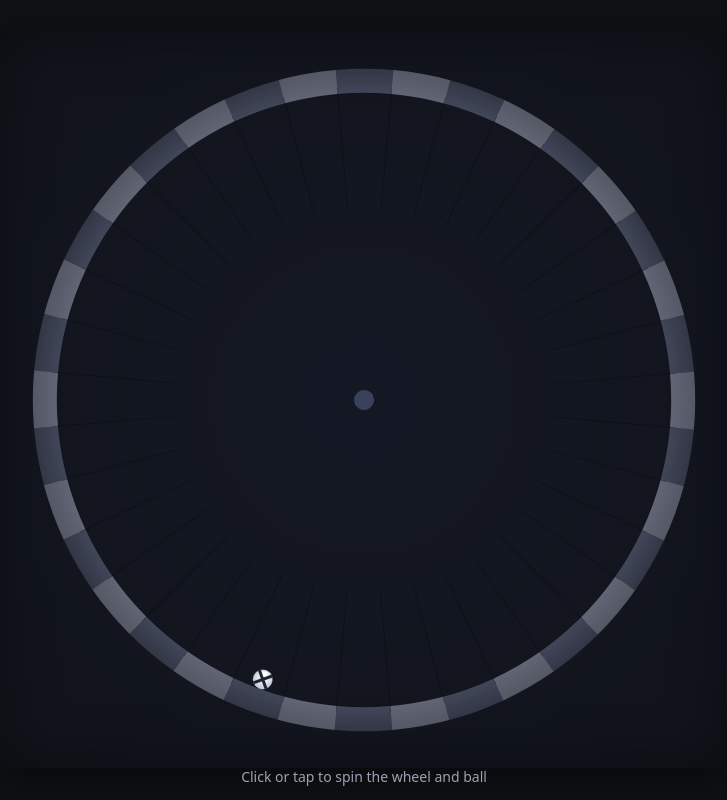
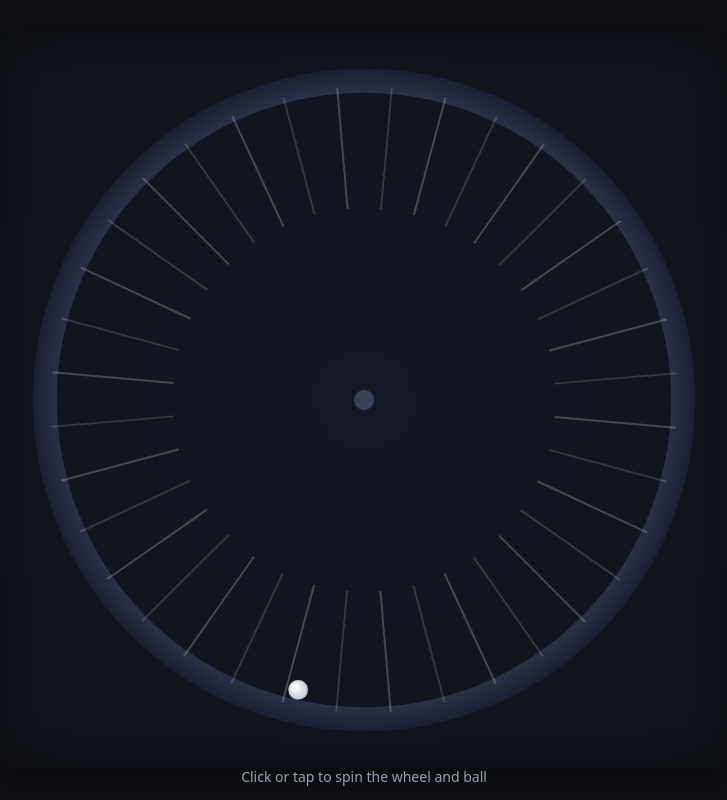
Before and after one commit to iamsaad640/spinning-wheel-sim, a plain HTML site: page index.html in a window 1280 px wide. Shown: the whole page, without its empty margins (276-1003 px from the left). Drawn offline with Linux system fonts and the light colour scheme.

```diff
--- a/index.html
+++ b/index.html
@@ -54,12 +54,9 @@
       gravityMeters: 5.0,             // m/s^2 downward (screen +y)
       airDragPerSecond: 0.10,         // Fractional velocity loss per second (air)
       wallRestitution: 0.25,          // Bounciness on the rim (0..1)
-      // Friction model (Coulomb):
-      muStatic: 0.45,                 // Static friction coefficient
-      muKinetic: 0.35,                // Kinetic friction coefficient
+      wallFriction: 6.0,              // Tangential contact friction gain (drives v toward wheel surface speed)
       inwardRadialAccel: 1.8,         // Extra inward acceleration (m/s^2) while in contact
       wheelAngularFriction: 0.25,     // Fractional omega loss per second
-      ballAngularFriction: 2.0,       // Rotational damping for ball (1/s)
       rimThicknessPx: 24,             // Visual thickness
       ballRadiusPx: 10,               // Ball size
       spokeCount: 36,                 // Decorative spokes
@@ -77,10 +74,6 @@
     let wheelRadiusPx = 0;            // Inner radius where ball collides
     let wheelAngle = 0;               // For rendering
     let wheelOmega = 0.4;             // rad/s (slower default)
-
-    // Ball rotation state (for visible stripes)
-    let ballAngle = 0;                // radians
-    let ballOmega = 0;                // rad/s
 
     const ball = {
       x: 0,
@@ -166,10 +159,6 @@
       ball.x += ball.vx * dt;
       ball.y += ball.vy * dt;
 
-      // Ball rotational damping
-      const ballSpinK = Math.max(0, 1 - CONFIG.ballAngularFriction * dt);
-      ballOmega *= ballSpinK;
-
       // Wheel spin friction
       const omegaK = Math.max(0, 1 - CONFIG.wheelAngularFriction * dt);
       wheelOmega *= omegaK;
@@ -203,27 +192,11 @@
 
         // Contact friction: drive relative tangential speed toward wheel surface speed
         const surfaceSpeed = wheelOmega * allowed; // px/s in +t direction
-        // Coulomb friction model at contact
-        // Slip speed at contact: s = v_t - surfaceSpeed - ballOmega * R
-        const slip = vTangential - surfaceSpeed - ballOmega * allowed;
+        const relativeTangential = vTangential - surfaceSpeed;
+        const frictionImpulse = -relativeTangential * CONFIG.wallFriction * dt;
+        const vT = vTangential + frictionImpulse;
 
-        // Estimate normal force magnitude N ≈ m * (v_t^2/R + max(0, g * ny))
-        const N = Math.max(0, (vTangential * vTangential) / Math.max(1, allowed) + Math.max(0, g * ny));
-        const JmaxStatic = CONFIG.muStatic * N * dt;
-        const JmaxKinetic = CONFIG.muKinetic * N * dt;
-
-        // Static solution impulse to enforce no slip: J_s = -s / 3 (for solid disk I=1/2 m r^2, m=1)
-        let Jt = 0;
-        const J_static = -slip / 3;
-        if (Math.abs(J_static) <= JmaxStatic) {
-          Jt = J_static;
-        } else {
-          Jt = -Math.sign(slip) * JmaxKinetic;
-        }
-
-        const vT = vTangential + Jt;
-
-        // Recompose linear velocity from normal+tangent
+        // Recompose velocity from normal+tangent
         ball.vx = vN * nx + vT * tx;
         ball.vy = vN * ny + vT * ty;
 
@@ -231,14 +204,7 @@
         const inwardAccel = CONFIG.inwardRadialAccel * CONFIG.pixelsPerMeter;
         ball.vx += -nx * inwardAccel * dt;
         ball.vy += -ny * inwardAccel * dt;
-
-        // Update ball rotation from friction impulse: dOmega = -2 * Jt / R (solid disk)
-        const R = Math.max(1, CONFIG.ballRadiusPx);
-        ballOmega += -2 * Jt / R;
       }
-
-      // Integrate ball rotation
-      ballAngle += ballOmega * dt;
     }
 
     function draw() {
@@ -266,35 +232,17 @@
 
       ctx.restore();
 
-      // Draw ball with visible stripes (world frame, ball has its own rotation)
-      ctx.save();
-      ctx.translate(ball.x, ball.y);
-      ctx.rotate(ballAngle);
-      // Body
-      let grd = ctx.createRadialGradient(-CONFIG.ballRadiusPx * 0.4, -CONFIG.ballRadiusPx * 0.4, 2, 0, 0, CONFIG.ballRadiusPx);
+      // Draw ball (world frame, not rotating with wheel)
+      ctx.beginPath();
+      ctx.arc(ball.x, ball.y, CONFIG.ballRadiusPx, 0, Math.PI * 2);
+      const grd = ctx.createRadialGradient(ball.x - CONFIG.ballRadiusPx * 0.4, ball.y - CONFIG.ballRadiusPx * 0.4, 2, ball.x, ball.y, CONFIG.ballRadiusPx);
       grd.addColorStop(0, '#ffffff');
       grd.addColorStop(1, '#c2c8d6');
-      ctx.beginPath();
-      ctx.arc(0, 0, CONFIG.ballRadiusPx, 0, Math.PI * 2);
       ctx.fillStyle = grd;
       ctx.fill();
       ctx.strokeStyle = 'rgba(0,0,0,0.25)';
       ctx.lineWidth = 1 * devicePixelRatioValue;
       ctx.stroke();
-      // Stripes
-      ctx.strokeStyle = '#1f2434';
-      ctx.lineWidth = 3 * devicePixelRatioValue;
-      // Equatorial stripe
-      ctx.beginPath();
-      ctx.moveTo(-CONFIG.ballRadiusPx, 0);
-      ctx.lineTo(CONFIG.ballRadiusPx, 0);
-      ctx.stroke();
-      // Meridional stripe
-      ctx.beginPath();
-      ctx.moveTo(0, -CONFIG.ballRadiusPx);
-      ctx.lineTo(0, CONFIG.ballRadiusPx);
-      ctx.stroke();
-      ctx.restore();
     }
 
     function drawRing(innerR, outerR, color1, color2) {
@@ -312,29 +260,12 @@
       const step = (Math.PI * 2) / count;
       ctx.save();
       for (let i = 0; i < count; i++) {
-        // Alternating colored radial stripes on the rim to visualize rotation
-        const a0 = i * step;
-        const a1 = (i + 1) * step;
-        const inner = wheelRadiusPx;
-        const outer = wheelRadiusPx + CONFIG.rimThicknessPx;
-        ctx.beginPath();
-        // Outer arc segment
-        ctx.arc(0, 0, outer, a0, a1);
-        // Inner arc back
-        ctx.arc(0, 0, inner, a1, a0, true);
-        ctx.closePath();
-        ctx.fillStyle = i % 2 === 0 ? 'rgba(255,255,255,0.10)' : 'rgba(255,255,255,0.25)';
-        ctx.fill();
-      }
-      // Optional thin spokes over stripes
-      ctx.rotate(0);
-      for (let i = 0; i < count; i++) {
         ctx.rotate(step);
         ctx.beginPath();
         ctx.moveTo(radius * 0.6, 0);
         ctx.lineTo(radius * 0.98, 0);
-        ctx.strokeStyle = 'rgba(0,0,0,0.25)';
-        ctx.lineWidth = 1 * devicePixelRatioValue;
+        ctx.strokeStyle = i % 2 === 0 ? 'rgba(255,255,255,0.15)' : 'rgba(255,255,255,0.22)';
+        ctx.lineWidth = 2 * devicePixelRatioValue;
         ctx.stroke();
       }
       ctx.restore();
```
